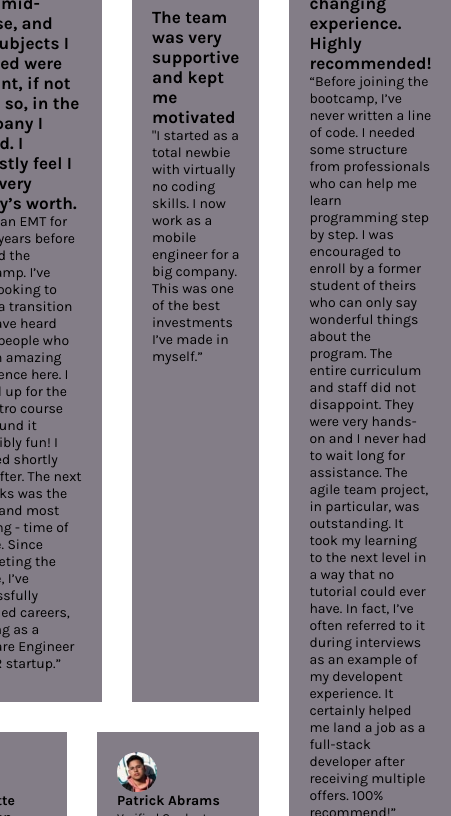
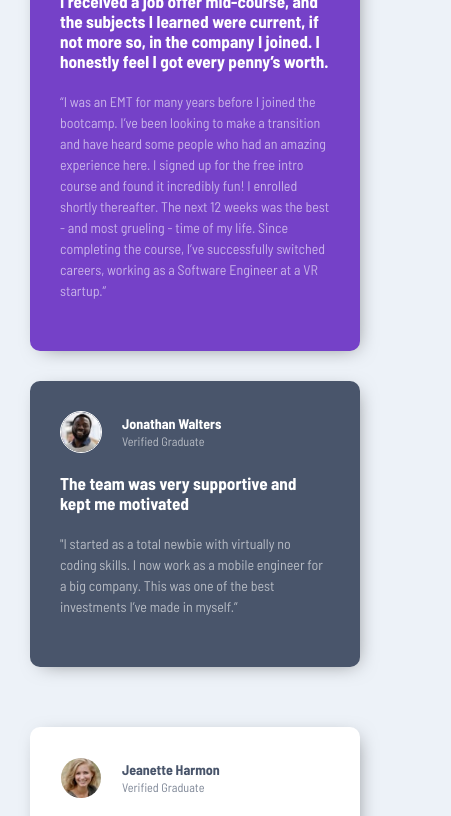
Before and after one commit to brunobarross/Testimonials-grid-section, a plain HTML site: page index.html in a window 390 px wide. Shown: the part 131-947 px from the top of the page, 451 px wide, since content can reach past the window. Drawn offline with Linux system fonts and the light colour scheme.

Commit message:
Add files via upload

```diff
--- a/css/style.css
+++ b/css/style.css
@@ -24,13 +24,14 @@ img {
 }
 
 body {
-  font-family: "Karla", sans-serif;
+  font-family: "Barlow Semi Condensed", sans-serif;
   font-size: 0.875em;
   display: flex;
   flex-wrap: wrap;
   justify-content: center;
   min-height: 100vh;
   align-items: center;
+  background-color: #edf2f8;
 }
 
 .grid {
@@ -43,28 +44,95 @@ body {
 
 .card-1 {
   grid-column: 1/3;
+  background: hsl(263, 55%, 52%);
 }
 
 .card-2 {
   grid-column: 3/4;
+  background: #49556b;
 }
 
 .card-3 {
   grid-column: 4/5;
   grid-row: 1/-1;
+  background: #fff;
 }
 
 .card-4 {
   grid-column: 1/2;
+  background: #fff;
 }
 
 .card-5 {
   grid-column: 2/4;
+  background: #18202d;
 }
 
+@media (max-width: 1024px) {
+  body {
+    padding: 30px;
+  }
+
+  .grid {
+    grid-template-columns: repeat(3, 1fr);
+    grid-template-rows: repeat(3, min-content);
+  }
+
+  .card-1 {
+    grid-column: 1/3;
+  }
+
+  .card-2 {
+    background: #49556b;
+  }
+
+  .card-3 {
+    grid-column: 1/4;
+    grid-row: 3/4;
+  }
+}
+
+@media (max-width: 739px) {
+  .grid {
+    grid-template-columns: repeat(auto-fit, minmax(50%, 1fr));
+    grid-template-rows: auto;
+    grid-template-areas:
+      "card-1"
+      "card-2"
+      "card-3"
+      "card-4"
+      "card-5";
+  }
+
+  .card-1 {
+    grid-area: card-1;
+  }
+  .card-2 {
+    grid-area: card-2;
+  }
+
+  .card-3 {
+    grid-area: card-3;
+    grid-row: 6;
+  }
+
+  .card-4 {
+    grid-area: card-4;
+  }
+
+  .card-5 {
+    grid-area: card-5;
+  }
+}
+
+/* ESTILOS */
+
 .item {
-  background: var(--Dark-Grayish-Violet);
-  padding: 20px;
+  padding: 30px;
+  border-radius: 10px;
+  -webkit-box-shadow: 4px 4px 20px -8px rgba(0, 0, 0, 0.5);
+  -moz-box-shadow: 4px 4px 20px -8px rgba(0, 0, 0, 50);
+  box-shadow: 4px 4px 20px -8px rgba(0, 0, 0, 0.5);
 }
 
 .card-header {
@@ -73,7 +141,7 @@ body {
   align-items: center;
 }
 
-.name h2 {
+.name h1 {
   font-size: 1em;
 }
 
@@ -82,20 +150,69 @@ body {
 }
 
 .profile {
-  margin-right: 30px;
+  margin-right: 20px;
 }
 
 .profile img {
   width: 40px;
   height: 40px;
   border-radius: 50%;
+  border: 1px solid white;
 }
 
 .texto {
-  padding: 10px 0;
+  padding: 20px 0;
 }
 
 .texto h1 {
   font-size: 1.225em;
   font-weight: 700;
+  margin-bottom: 20px;
 }
+
+.texto p {
+  line-height: 1.5;
+}
+
+.card-1 h1,
+.card-2 h1,
+.card-5 h1 {
+  color: #fff;
+}
+
+.card-1 h2,
+.card-2 h2,
+.card-5 h2 {
+  color: #fff;
+}
+
+.card-1 p,
+.card-2 p,
+.card-5 p {
+  color: #fff;
+  opacity: 0.6;
+}
+
+.card-1 span,
+.card-2 span,
+.card-5 span {
+  color: #fff;
+  opacity: 0.6;
+}
+
+.card-3 h1,
+.card-4 h1 {
+  color: #49556b;
+}
+
+.card-3 p,
+.card-4 p {
+  color: #49556b;
+  opacity: 0.7;
+}
+
+.card-3 span,
+.card-4 span {
+  color: #49556b;
+  opacity: 0.7;
+}
--- a/index.html
+++ b/index.html
@@ -4,7 +4,8 @@
   <meta charset="UTF-8">
   <meta name="viewport" content="width=device-width, initial-scale=1.0">
   <link rel="preconnect" href="https://fonts.gstatic.com">
-  <link href="https://fonts.googleapis.com/css2?family=Karla:wght@400;700&display=swap" rel="stylesheet">
+  <link rel="preconnect" href="https://fonts.gstatic.com">
+<link href="https://fonts.googleapis.com/css2?family=Barlow+Semi+Condensed:wght@400;700&display=swap" rel="stylesheet">
   <link rel="stylesheet" href="css/style.css">
   <title>Document</title>
 </head>
@@ -16,7 +17,7 @@
           <img src="img/image-daniel.jpg">
         </div>
         <div class="name">
-          <h2>Daniel Cliford</h2>
+          <h1>Daniel Cliford</h1>
           <span> Verified Graduate</span>
        </div>
       </div>
@@ -32,7 +33,7 @@
           <img src="img/image-jonathan.jpg">
         </div>
         <div class="name">
-          <h2> Jonathan Walters</h2>
+          <h1> Jonathan Walters</h1>
           <span> Verified Graduate</span>
        </div>
       </div>
@@ -48,7 +49,7 @@
           <img src="img/image-kira.jpg">
         </div>
         <div class="name">
-          <h2>Kira Whittle</h2>
+          <h1>Kira Whittle</h1>
           <span> Verified Graduate</span>
        </div>
       </div>
@@ -64,13 +65,13 @@
           <img src="img/image-jeanette.jpg">
         </div>
         <div class="name">
-          <h2>Jeanette Harmon</h2>
+          <h1>Jeanette Harmon</h1>
           <span> Verified Graduate</span>
        </div>
       </div>
       <div class="texto">
         <h1>An overall wonderful and rewarding experience</h1>
-        <p>  “ Thank you for the wonderful experience! I now have a job I really enjoy, and make a good living while doing something I love. ” </p>
+        <p>“Thank you for the wonderful experience! I now have a job I really enjoy, and make a good living while doing something I love. ” </p>
     </div>
     </div>
 
@@ -80,7 +81,7 @@
           <img src="img/image-patrick.jpg">
         </div>
         <div class="name">
-          <h2> Patrick Abrams </h2>
+          <h1> Patrick Abrams </h1>
           <span> Verified Graduate</span>
        </div>
       </div>
```
